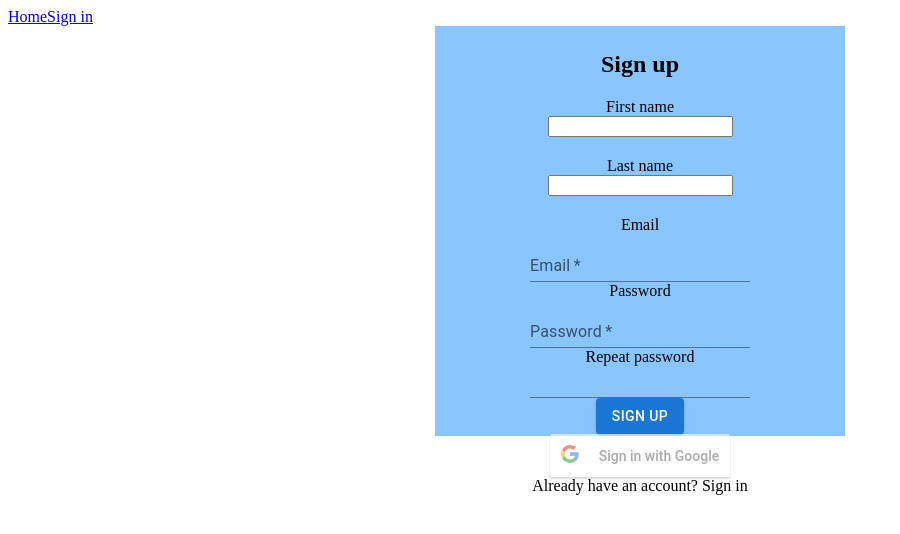
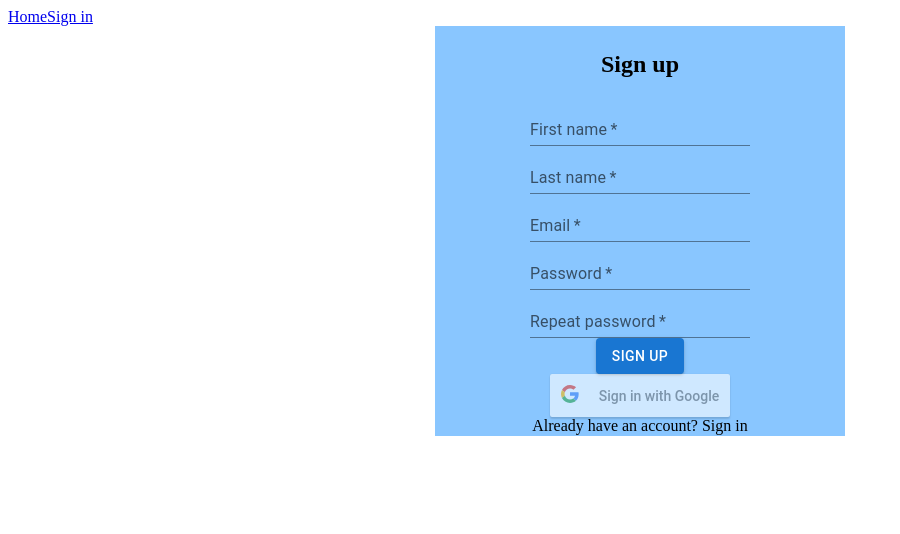
Before and after one commit to Inyoungk10/COMP4956Project_Client, a React (Create React App) app in the folder front-end/client-front-end/: page /login in a window 1280 px wide. Both pictures are taken after a click on the link "Sign up". Shown: the top 534 px of the page, without its empty margins (0-900 px from the left). Built offline with nearby package versions, Linux system fonts and the light colour scheme.

Commit message:
updated Auth.js text fields

```diff
--- a/front-end/client-front-end/src/components/Auth.js
+++ b/front-end/client-front-end/src/components/Auth.js
@@ -68,40 +68,23 @@ const Login = () => {
             <form onSubmit={handleSubmit}>
                 { isSignup && (
                     <>
-                    <label>First name</label>
+                    <TextField label='First name' variant={textFieldVariant} value={firstName} onChange={(e) => setFirstName(e.target.value)} required />
                     <br />
-                    <input
-                        value={firstName}
-                        onChange={(e) => setFirstName(e.target.value)}
-                        required
-                    ></input>
-                    <br />
-                    <label>Last name</label>
-                    <br />
-                    <input
-                        value={lastName}
-                        onChange={(e) => setLastName(e.target.value)}
-                        required
-                    ></input>
+
+                    <TextField label='Last name' variant={textFieldVariant} value={lastName} onChange={(e) => setLastName(e.target.value)} required />
                     <br />
                     </>
                 )}
 
-                <label>Email</label>
-                <br />
                 <TextField label='Email' variant={textFieldVariant} value={email} onChange={(e) => setEmail(e.target.value)} required />
                 <br />
 
-                <label>Password</label>
-                <br />
                 <TextField label='Password' variant={textFieldVariant} value={password} onChange={(e) => setPassword(e.target.value)} required />
                 <br />
 
                 { isSignup && (
                     <>
-                    <label>Repeat password</label>
-                    <br />
-                    <TextField value={repeatPassword} variant={textFieldVariant} onChange={(e) => setRepeatPassword(e.target.value)} required/>
+                    <TextField label='Repeat password' value={repeatPassword} variant={textFieldVariant} onChange={(e) => setRepeatPassword(e.target.value)} required/>
                     <br />
                     </>
                 )}
```
